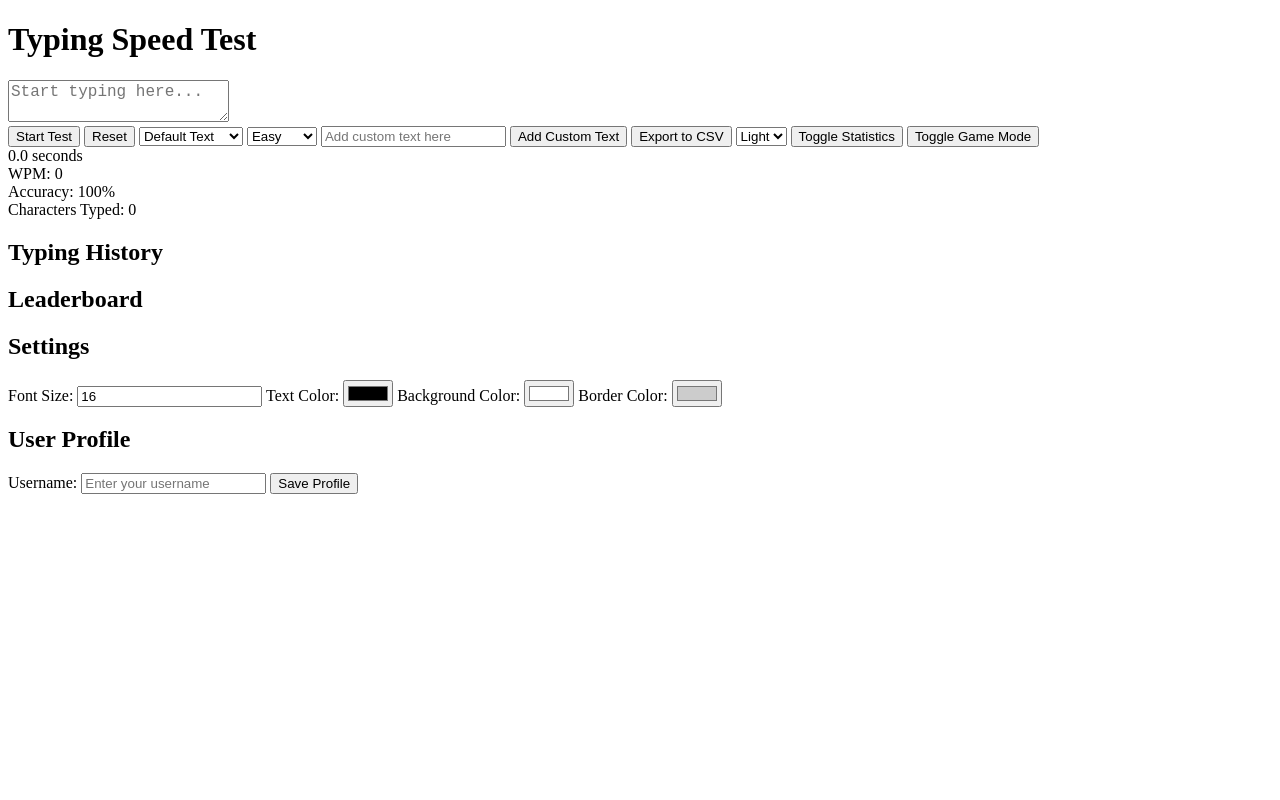
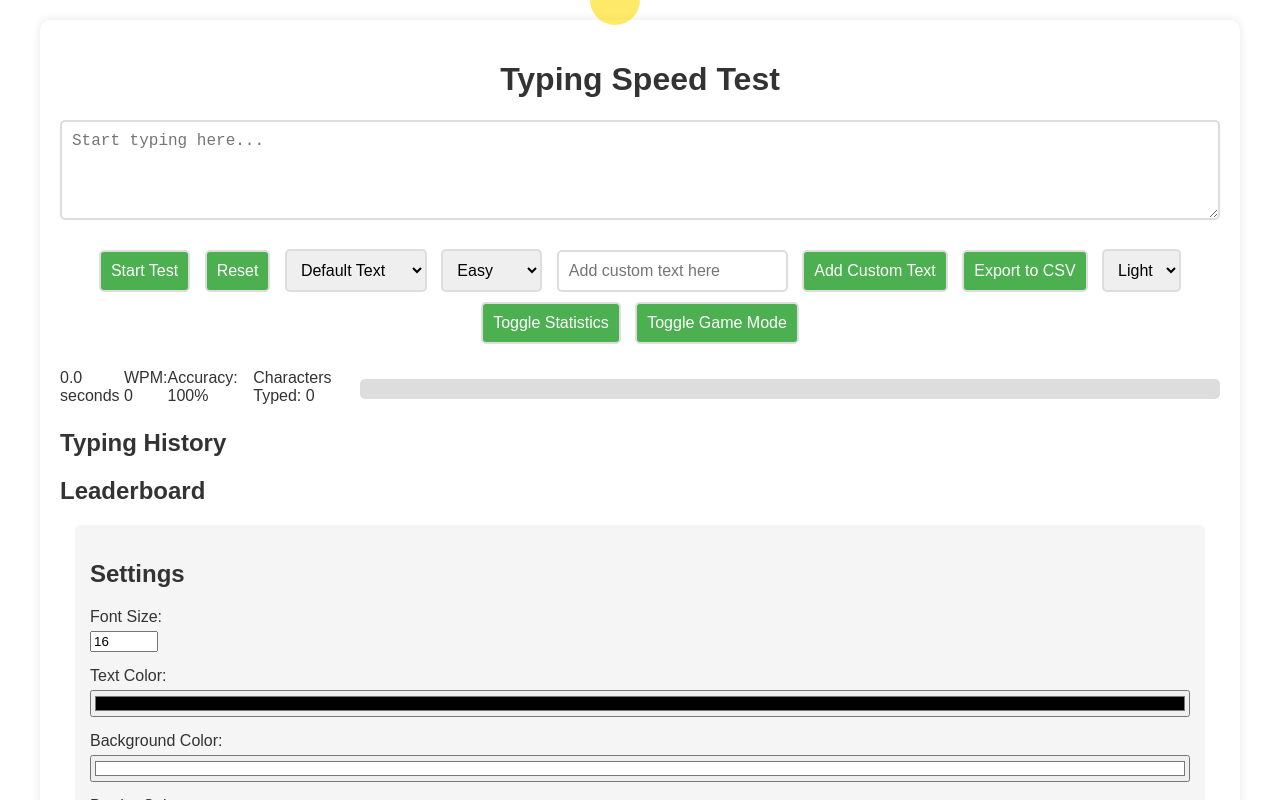
Before and after one commit to pragunsrv/Typing-Speed-Tester, a plain HTML site: page index.html in a window 1280 px wide. Drawn offline with Linux system fonts and the light colour scheme.

Commit message:
Finalized Version Of Typing Speed Tester
improved UI/UX and Visual Experience on the webpage

```diff
--- a/index.html
+++ b/index.html
@@ -3,8 +3,8 @@
 <head>
     <meta charset="UTF-8">
     <meta name="viewport" content="width=device-width, initial-scale=1.0">
-    <title>Typing Speed Test</title>
-    <link rel="stylesheet" href="style.css">
+    <title>Typing Speed Tester</title>
+    <link rel="stylesheet" href="styles.css">
 </head>
 <body>
     <div class="container">
@@ -84,5 +84,7 @@
         </main>
     </div>
     <script src="script.js"></script>
+    <div id="cursorHighlighter"></div>
+
 </body>
 </html>
--- a/script.js
+++ b/script.js
@@ -415,6 +415,12 @@ function updateBorderColor() {
         el.style.borderColor = borderColorInput.value;
     });
 }
+document.addEventListener('mousemove', (e) => {
+    const highlighter = document.getElementById('cursorHighlighter');
+    highlighter.style.left = `${e.pageX}px`;
+    highlighter.style.top = `${e.pageY}px`;
+});
+
 
 // Initial load
 loadProfile();
--- a/styles.css
+++ b/styles.css
@@ -316,3 +316,296 @@ canvas {
 .settings-panel label {
     margin-top: 10px;
 }
+html, body {
+    margin: 0;
+    padding: 0;
+    height: 100%;
+    overflow: hidden; /* Prevent body from scrolling */
+}
+
+body {
+    font-family: Arial, sans-serif;
+    background-color: #f4f4f4;
+    color: #333;
+    display: flex;
+    justify-content: center;
+    align-items: flex-start; /* Align content to the top */
+    height: 100vh;
+    overflow-y: auto; /* Enable vertical scrolling */
+    overflow-x: hidden; /* Prevent horizontal scrolling */
+    transition: background-color 0.3s, color 0.3s;
+}
+
+body.dark-mode {
+    background-color: #333;
+    color: #f4f4f4;
+}
+
+.container {
+    width: 100%;
+    max-width: 1200px; /* Increased max-width for larger screens */
+    background: #fff;
+    border-radius: 10px;
+    box-shadow: 0 0 10px rgba(0,0,0,0.1);
+    padding: 20px;
+    box-sizing: border-box;
+    margin: 20px; /* Add some margin to ensure no content is cut off */
+    transition: background-color 0.3s, box-shadow 0.3s;
+}
+
+body.dark-mode .container {
+    background: #444;
+    box-shadow: 0 0 10px rgba(0,0,0,0.3);
+}
+
+header {
+    text-align: center;
+    margin-bottom: 20px;
+}
+
+.typing-test {
+    margin-bottom: 20px;
+    text-align: center;
+}
+
+#testText {
+    font-size: 1.5em;
+    margin-bottom: 10px;
+}
+
+#inputText {
+    width: 100%;
+    height: 100px;
+    font-size: 1em;
+    padding: 10px;
+    border: 2px solid #ddd;
+    border-radius: 5px;
+    box-sizing: border-box;
+    transition: border-color 0.3s, background-color 0.3s, color 0.3s;
+}
+
+body.dark-mode #inputText {
+    border: 2px solid #666;
+    background: #555;
+    color: #f4f4f4;
+}
+
+.controls {
+    text-align: center;
+    margin-bottom: 20px;
+}
+
+button {
+    padding: 10px 20px;
+    font-size: 1em;
+    border: none;
+    border-radius: 5px;
+    cursor: pointer;
+    margin: 5px;
+    transition: background-color 0.3s;
+}
+
+button:hover {
+    background-color: #ddd;
+}
+
+body.dark-mode button:hover {
+    background-color: #666;
+}
+
+.stats {
+    display: flex;
+    justify-content: space-around;
+    margin-bottom: 20px;
+}
+
+.stat {
+    font-size: 1.2em;
+}
+
+.history {
+    margin-top: 20px;
+}
+
+.history ul {
+    list-style: none;
+    padding: 0;
+}
+
+.history li {
+    margin-bottom: 10px;
+}
+
+.best-scores, .average-stats {
+    margin-top: 20px;
+    font-size: 1.2em;
+}
+
+.correct {
+    color: #0f0;
+}
+
+.incorrect {
+    color: #f00;
+}
+
+#progressBarContainer {
+    width: 100%;
+    background: #ddd;
+    border-radius: 5px;
+    height: 20px;
+    margin: 10px 0;
+}
+
+#progressBar {
+    height: 100%;
+    width: 0%;
+    background: #4caf50;
+    border-radius: 5px;
+    transition: width 0.3s;
+}
+
+select, input[type="text"] {
+    padding: 10px;
+    font-size: 1em;
+    border-radius: 5px;
+    border: 2px solid #ddd;
+    margin: 5px;
+}
+
+button {
+    padding: 10px;
+    font-size: 1em;
+    border-radius: 5px;
+    border: 2px solid #ddd;
+    background: #4caf50;
+    color: white;
+    cursor: pointer;
+    margin: 5px;
+}
+
+button:hover {
+    background: #45a049;
+}
+
+#leaderboardList {
+    list-style-type: none;
+    padding: 0;
+}
+
+#leaderboardList li {
+    padding: 5px;
+    border-bottom: 1px solid #ddd;
+}
+
+#themeSelector {
+    padding: 10px;
+    font-size: 1em;
+    border-radius: 5px;
+    border: 2px solid #ddd;
+    margin: 5px;
+}
+
+#exportButton {
+    padding: 10px;
+    font-size: 1em;
+    border-radius: 5px;
+    border: 2px solid #ddd;
+    background: #2196F3;
+    color: white;
+    cursor: pointer;
+    margin: 5px;
+}
+
+#exportButton:hover {
+    background: #1e88e5;
+}
+
+body.dark-mode {
+    background-color: #121212;
+    color: #e0e0e0;
+}
+
+body.dark-mode .container {
+    background-color: #1f1f1f;
+}
+
+body.dark-mode .stat {
+    background-color: #333;
+    color: #e0e0e0;
+}
+
+body.dark-mode textarea {
+    background-color: #222;
+    color: #e0e0e0;
+    border: 2px solid #333;
+}
+
+.settings-panel, .profile {
+    background: #f5f5f5;
+    padding: 15px;
+    border-radius: 5px;
+    margin: 15px;
+}
+
+.settings-panel label, .profile label {
+    display: block;
+    margin-top: 10px;
+}
+
+.settings-panel input[type="number"], .settings-panel input[type="color"], .profile input[type="text"] {
+    margin: 5px 0;
+}
+
+.settings-panel input[type="color"], .profile input[type="text"] {
+    width: 100%;
+}
+
+#fontSize {
+    width: 60px;
+}
+
+#userGreeting {
+    font-weight: bold;
+}
+
+.profile, .graphs {
+    margin: 15px;
+    padding: 15px;
+    border-radius: 5px;
+    background-color: #f5f5f5;
+}
+
+.graphs {
+    display: flex;
+    justify-content: space-around;
+}
+
+canvas {
+    border: 1px solid #ccc;
+}
+
+.profile input, .settings-panel input {
+    width: calc(100% - 20px);
+}
+
+.profile button {
+    margin-top: 10px;
+}
+
+.settings-panel label {
+    margin-top: 10px;
+}
+/* Custom Cursor Highlighter */
+#cursorHighlighter {
+    position: fixed;
+    width: 50px; /* Size of the highlighter */
+    height: 50px;
+    border-radius: 50%;
+    background-color: rgba(0, 38, 255, 0.589); /* Semi-transparent red background */
+    pointer-events: none; /* So it doesn't interfere with clicking */
+    transform: translate(-50%, -50%); /* Center the highlighter on the cursor */
+    transition: transform 0.1s ease-out; /* Smooth animation */
+    z-index: 9999; /* Ensure it’s on top of other elements */
+    filter: invert(100%); /* Invert the colors */
+}
```
